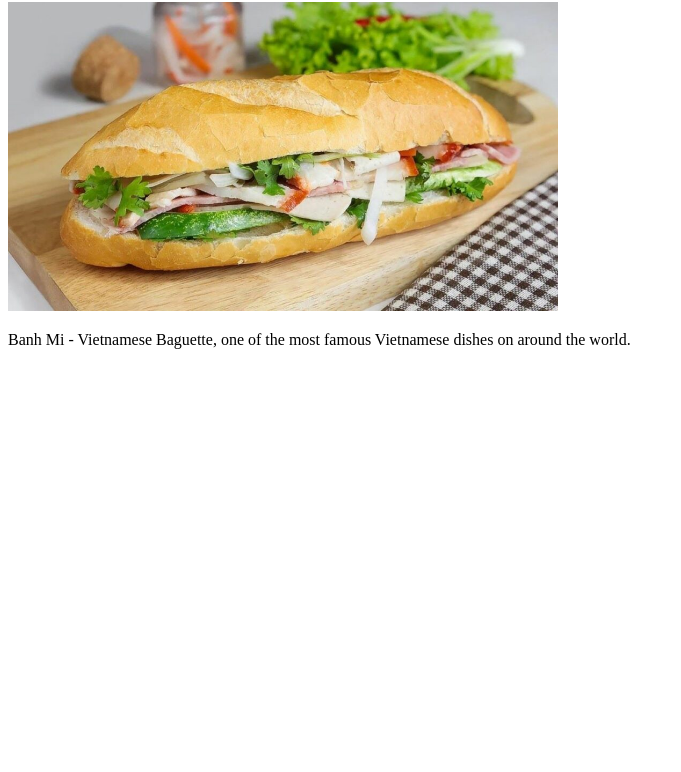
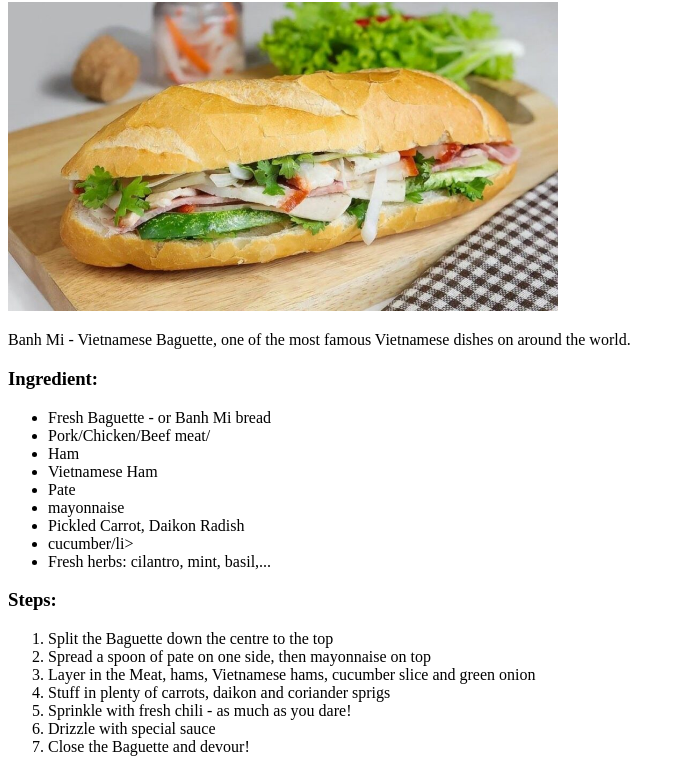
Before and after one commit to tuntunluki/tuntunluki.github.io, a plain HTML site: page recipes/banhmi.html in a window 1280 px wide. Shown: the part 99-871 px from the top of the page, without its empty margins (0-681 px from the left). Before the commit the page ends 800 px from the top, so only its background shows below. Drawn offline with Linux system fonts and the light colour scheme.

Commit message:
edit banhmi html

```diff
--- a/recipes/banhmi.html
+++ b/recipes/banhmi.html
@@ -9,6 +9,32 @@
     <p><a href="../index.html">Home</a></p>
     <h2>Banh Mi Viet Nam</h2>
     <img src="banhmi.jpg" alt="Banh Mi Viet Nam" width="550" />
+
     <p>Banh Mi - Vietnamese Baguette, one of the most famous Vietnamese dishes on around the world.</p>
+
+    <h3>Ingredient:</h3>
+        <ul>
+            <li>Fresh Baguette - or Banh Mi bread</li>
+            <li>Pork/Chicken/Beef meat/</li>
+            <li>Ham</li>
+            <li>Vietnamese Ham</li>
+            <li>Pate</li>
+            <li>mayonnaise</li>
+            <li>Pickled Carrot, Daikon Radish</li>
+            <li>cucumber/li>
+            <li>Fresh herbs: cilantro, mint, basil,...</li>
+
+        </ul>
+
+        <h3>Steps:</h3>
+        <ol>
+            <li>Split the Baguette down the centre to the top</li>
+            <li>Spread a spoon of pate on one side, then mayonnaise on top</li>
+            <li>Layer in the Meat, hams, Vietnamese hams, cucumber slice and green onion</li>
+            <li>Stuff in plenty of carrots, daikon and coriander sprigs</li>
+            <li>Sprinkle with fresh chili - as much as you dare!</li>
+            <li>Drizzle with special sauce</li>
+            <li>Close the Baguette and devour!</li>
+        </ol>
 </body>
 </html>
```
